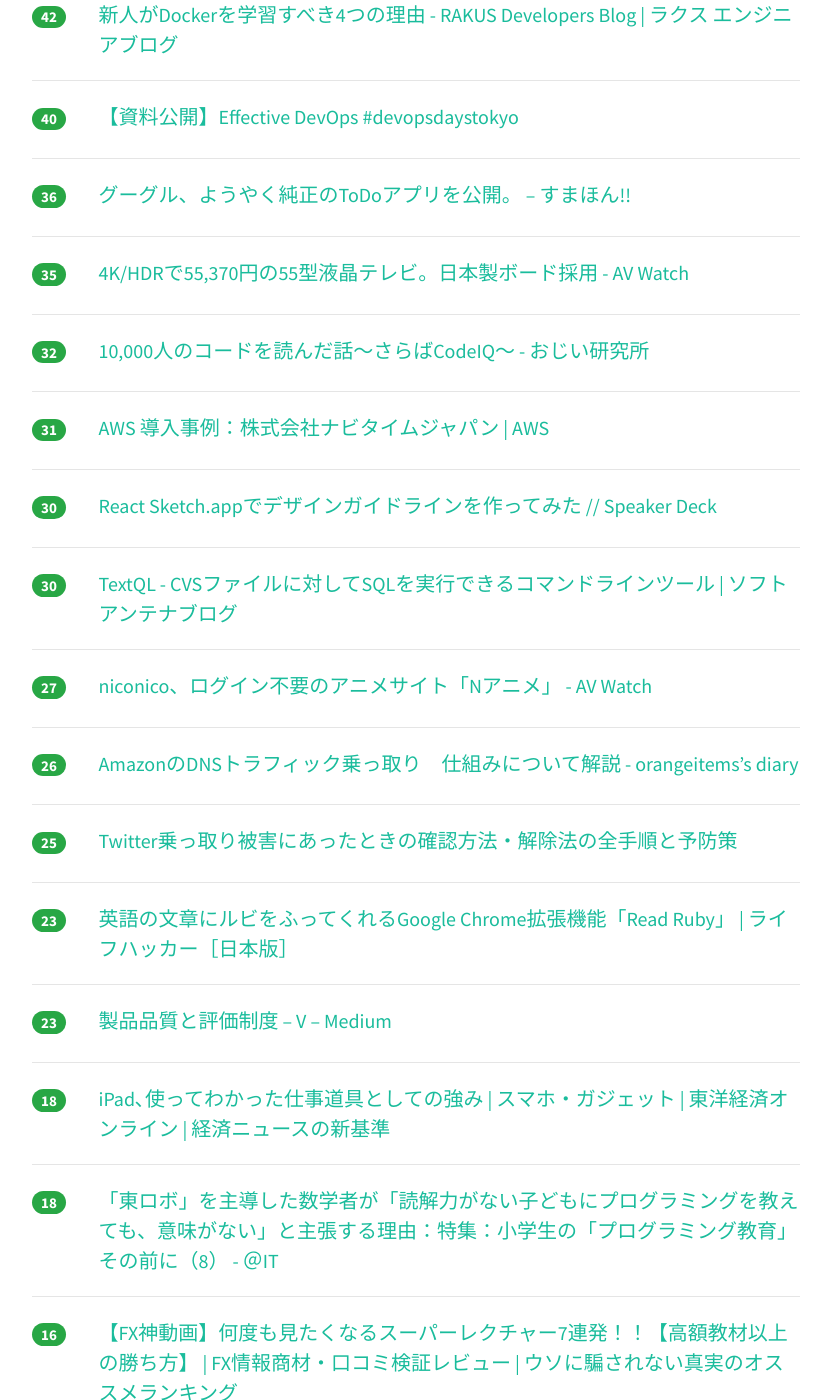
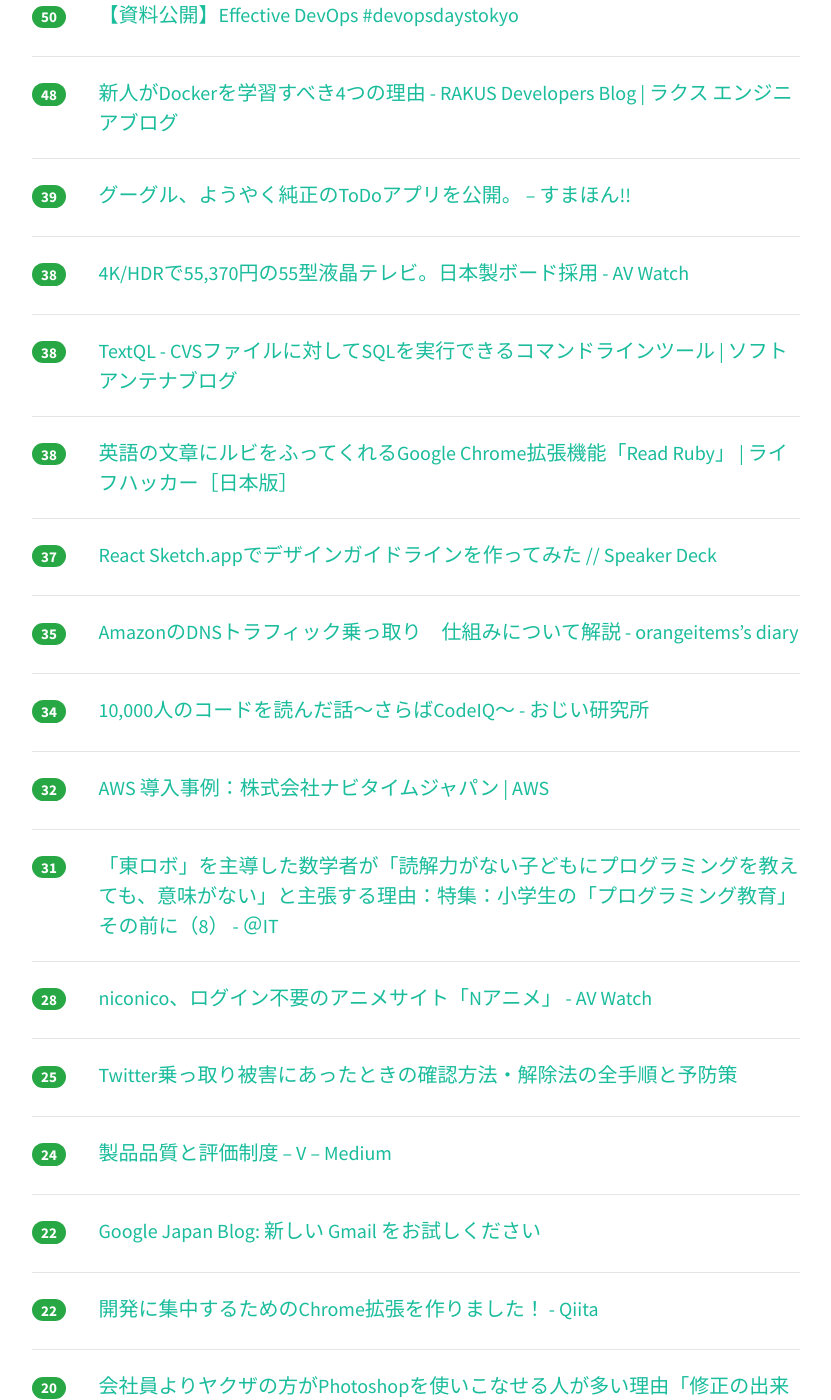
Before and after one commit to yatta47/hatena-matome-site, a Jekyll site: the page built from _posts/2018-04-26-hatena.md, in a window 1280 px wide and 1400 px high, scrolled down 754 px. Shown: the whole window, without its empty margins (224-1055 px from the left). Built offline with Jekyll 4.4.1, drawn with Linux system fonts in a browser that asks for light colours; nearby versions of some CDN libraries; some of the changed text lies outside the part shown.

Commit message:
Updated 2018-04-26

```diff
--- a/_posts/2018-04-26-hatena.md
+++ b/_posts/2018-04-26-hatena.md
@@ -1,79 +1,89 @@
 ---
 layout: post
 title:  "2018-04-26 はてぶIT"
-date:   2018-04-26 10:02:17
+date:   2018-04-26 11:03:12
 tags: [it-hotentry]
 ---
-25 件のデータあり
+28 件のデータあり
 
 <hr><div class="row">
-<div class="col-1"><span class="badge badge-pill badge-success h2">282</span></div>
+<div class="col-1"><span class="badge badge-pill badge-success h2">357</span></div>
 <div class="col-11"><a href='http://iwasiman.hatenablog.com/entry/2018/04/23/200000' target='_blank'>【JavaScript】３大フレームワーク Angular, React, Vue.jsを比べてみよう (2018年4月) - Rのつく財団入り口</a></div>
 </div>
 <hr>
 <div class="row">
-<div class="col-1"><span class="badge badge-pill badge-success h2">118</span></div>
+<div class="col-1"><span class="badge badge-pill badge-success h2">141</span></div>
 <div class="col-11"><a href='https://togetter.com/li/1221407' target='_blank'>「バルスなんて短い単語で都市が崩壊するのはセキュリティ的にどうなのよ」からの「正しい発音ではない」可能性 - Togetter</a></div>
 </div>
 <hr>
 <div class="row">
-<div class="col-1"><span class="badge badge-pill badge-success h2">75</span></div>
+<div class="col-1"><span class="badge badge-pill badge-success h2">87</span></div>
 <div class="col-11"><a href='https://toris.io/2018/04/a-world-without-kubernetes/' target='_blank'>Kubernetes のない世界 | TORI</a></div>
 </div>
 <hr>
 <div class="row">
-<div class="col-1"><span class="badge badge-pill badge-success h2">52</span></div>
+<div class="col-1"><span class="badge badge-pill badge-success h2">73</span></div>
 <div class="col-11"><a href='http://business.nikkeibp.co.jp/atcl/opinion/16/021900056/042300006/' target='_blank'>日本がホンダジェットから学ぶべき教訓とは？：日経ビジネスオンライン</a></div>
 </div>
 <hr>
 <div class="row">
-<div class="col-1"><span class="badge badge-pill badge-success h2">42</span></div>
+<div class="col-1"><span class="badge badge-pill badge-success h2">50</span></div>
+<div class="col-11"><a href='http://www.ryuzee.com/contents/blog/7126' target='_blank'>【資料公開】Effective DevOps #devopsdaystokyo</a></div>
+</div>
+<hr>
+<div class="row">
+<div class="col-1"><span class="badge badge-pill badge-success h2">48</span></div>
 <div class="col-11"><a href='http://tech-blog.rakus.co.jp/entry/2018/04/25/151607' target='_blank'>新人がDockerを学習すべき4つの理由 - RAKUS Developers Blog | ラクス エンジニアブログ</a></div>
 </div>
 <hr>
 <div class="row">
-<div class="col-1"><span class="badge badge-pill badge-success h2">40</span></div>
-<div class="col-11"><a href='http://www.ryuzee.com/contents/blog/7126' target='_blank'>【資料公開】Effective DevOps #devopsdaystokyo</a></div>
-</div>
-<hr>
-<div class="row">
-<div class="col-1"><span class="badge badge-pill badge-success h2">36</span></div>
+<div class="col-1"><span class="badge badge-pill badge-success h2">39</span></div>
 <div class="col-11"><a href='https://smhn.info/201804-google-todo-app' target='_blank'>グーグル、ようやく純正のToDoアプリを公開。 – すまほん!!</a></div>
 </div>
 <hr>
 <div class="row">
-<div class="col-1"><span class="badge badge-pill badge-success h2">35</span></div>
+<div class="col-1"><span class="badge badge-pill badge-success h2">38</span></div>
 <div class="col-11"><a href='https://av.watch.impress.co.jp/docs/news/1119073.html' target='_blank'>4K/HDRで55,370円の55型液晶テレビ。日本製ボード採用 - AV Watch</a></div>
 </div>
 <hr>
 <div class="row">
-<div class="col-1"><span class="badge badge-pill badge-success h2">32</span></div>
+<div class="col-1"><span class="badge badge-pill badge-success h2">38</span></div>
+<div class="col-11"><a href='https://www.softantenna.com/wp/review/textql/' target='_blank'>TextQL - CVSファイルに対してSQLを実行できるコマンドラインツール | ソフトアンテナブログ</a></div>
+</div>
+<hr>
+<div class="row">
+<div class="col-1"><span class="badge badge-pill badge-success h2">38</span></div>
+<div class="col-11"><a href='https://www.lifehacker.jp/2018/04/164915readruby.html' target='_blank'>英語の文章にルビをふってくれるGoogle Chrome拡張機能「Read Ruby」 | ライフハッカー［日本版］</a></div>
+</div>
+<hr>
+<div class="row">
+<div class="col-1"><span class="badge badge-pill badge-success h2">37</span></div>
+<div class="col-11"><a href='https://speakerdeck.com/sawa_zen/react-sketch-dot-appdedezaingaidorainwozuo-tutemita' target='_blank'>React Sketch.appでデザインガイドラインを作ってみた // Speaker Deck</a></div>
+</div>
+<hr>
+<div class="row">
+<div class="col-1"><span class="badge badge-pill badge-success h2">35</span></div>
+<div class="col-11"><a href='http://www.orangeitems.com/entry/2018/04/25/134157' target='_blank'>AmazonのDNSトラフィック乗っ取り　仕組みについて解説 - orangeitems’s diary</a></div>
+</div>
+<hr>
+<div class="row">
+<div class="col-1"><span class="badge badge-pill badge-success h2">34</span></div>
 <div class="col-11"><a href='http://ozy4dm.hateblo.jp/entry/2018/04/25/150234' target='_blank'>10,000人のコードを読んだ話～さらばCodeIQ～ - おじい研究所</a></div>
 </div>
 <hr>
 <div class="row">
-<div class="col-1"><span class="badge badge-pill badge-success h2">31</span></div>
+<div class="col-1"><span class="badge badge-pill badge-success h2">32</span></div>
 <div class="col-11"><a href='https://aws.amazon.com/jp/solutions/case-studies/navitime/' target='_blank'>AWS 導入事例：株式会社ナビタイムジャパン | AWS</a></div>
 </div>
 <hr>
 <div class="row">
-<div class="col-1"><span class="badge badge-pill badge-success h2">30</span></div>
-<div class="col-11"><a href='https://speakerdeck.com/sawa_zen/react-sketch-dot-appdedezaingaidorainwozuo-tutemita' target='_blank'>React Sketch.appでデザインガイドラインを作ってみた // Speaker Deck</a></div>
+<div class="col-1"><span class="badge badge-pill badge-success h2">31</span></div>
+<div class="col-11"><a href='http://www.atmarkit.co.jp/ait/articles/1804/26/news018.html' target='_blank'>「東ロボ」を主導した数学者が「読解力がない子どもにプログラミングを教えても、意味がない」と主張する理由：特集：小学生の「プログラミング教育」その前に（8） - ＠IT</a></div>
 </div>
 <hr>
 <div class="row">
-<div class="col-1"><span class="badge badge-pill badge-success h2">30</span></div>
-<div class="col-11"><a href='https://www.softantenna.com/wp/review/textql/' target='_blank'>TextQL - CVSファイルに対してSQLを実行できるコマンドラインツール | ソフトアンテナブログ</a></div>
-</div>
-<hr>
-<div class="row">
-<div class="col-1"><span class="badge badge-pill badge-success h2">27</span></div>
+<div class="col-1"><span class="badge badge-pill badge-success h2">28</span></div>
 <div class="col-11"><a href='https://av.watch.impress.co.jp/docs/news/1119136.html' target='_blank'>niconico、ログイン不要のアニメサイト「Nアニメ」 - AV Watch</a></div>
-</div>
-<hr>
-<div class="row">
-<div class="col-1"><span class="badge badge-pill badge-success h2">26</span></div>
-<div class="col-11"><a href='http://www.orangeitems.com/entry/2018/04/25/134157' target='_blank'>AmazonのDNSトラフィック乗っ取り　仕組みについて解説 - orangeitems’s diary</a></div>
 </div>
 <hr>
 <div class="row">
@@ -82,13 +92,33 @@ tags: [it-hotentry]
 </div>
 <hr>
 <div class="row">
-<div class="col-1"><span class="badge badge-pill badge-success h2">23</span></div>
-<div class="col-11"><a href='https://www.lifehacker.jp/2018/04/164915readruby.html' target='_blank'>英語の文章にルビをふってくれるGoogle Chrome拡張機能「Read Ruby」 | ライフハッカー［日本版］</a></div>
+<div class="col-1"><span class="badge badge-pill badge-success h2">24</span></div>
+<div class="col-11"><a href='https://medium.com/@voluntas/5aaad6ea845c' target='_blank'>製品品質と評価制度 – V – Medium</a></div>
 </div>
 <hr>
 <div class="row">
-<div class="col-1"><span class="badge badge-pill badge-success h2">23</span></div>
-<div class="col-11"><a href='https://medium.com/@voluntas/5aaad6ea845c' target='_blank'>製品品質と評価制度 – V – Medium</a></div>
+<div class="col-1"><span class="badge badge-pill badge-success h2">22</span></div>
+<div class="col-11"><a href='https://japan.googleblog.com/2018/04/gmail.html' target='_blank'>Google Japan Blog: 新しい Gmail をお試しください</a></div>
+</div>
+<hr>
+<div class="row">
+<div class="col-1"><span class="badge badge-pill badge-success h2">22</span></div>
+<div class="col-11"><a href='https://qiita.com/Yuta_Fujiwara/items/ce4de683255aeffffb5d' target='_blank'>開発に集中するためのChrome拡張を作りました！ - Qiita</a></div>
+</div>
+<hr>
+<div class="row">
+<div class="col-1"><span class="badge badge-pill badge-success h2">20</span></div>
+<div class="col-11"><a href='https://togetter.com/li/1221424' target='_blank'>会社員よりヤクザの方がPhotoshopを使いこなせる人が多い理由「修正の出来栄えがシノギの多寡に関わる」 - Togetter</a></div>
+</div>
+<hr>
+<div class="row">
+<div class="col-1"><span class="badge badge-pill badge-success h2">19</span></div>
+<div class="col-11"><a href='https://qiita.com/masudakz/items/34bc3f7ad671a330605e' target='_blank'>技術書典でMackerelと同人誌を学ぶ - Qiita</a></div>
+</div>
+<hr>
+<div class="row">
+<div class="col-1"><span class="badge badge-pill badge-success h2">19</span></div>
+<div class="col-11"><a href='http://interdisciplinary.hateblo.jp/entry/2018/04/25/214321' target='_blank'>標本や母集団などの、統計用語の説明 - Interdisciplinary</a></div>
 </div>
 <hr>
 <div class="row">
@@ -98,7 +128,12 @@ tags: [it-hotentry]
 <hr>
 <div class="row">
 <div class="col-1"><span class="badge badge-pill badge-success h2">18</span></div>
-<div class="col-11"><a href='http://www.atmarkit.co.jp/ait/articles/1804/26/news018.html' target='_blank'>「東ロボ」を主導した数学者が「読解力がない子どもにプログラミングを教えても、意味がない」と主張する理由：特集：小学生の「プログラミング教育」その前に（8） - ＠IT</a></div>
+<div class="col-11"><a href='http://jp.gamesindustry.biz/article/1804/18042501/' target='_blank'>パッチ不可能なハードウェア脆弱性で任天堂はセキュリティの悪夢に直面する - GamesIndustry.biz Japan Edition</a></div>
+</div>
+<hr>
+<div class="row">
+<div class="col-1"><span class="badge badge-pill badge-success h2">18</span></div>
+<div class="col-11"><a href='http://forza.cocolog-nifty.com/blog/2018/04/redminegitlab-1.html' target='_blank'>Redmineの直近の課題～競合ツールGitlabに対抗できるか: プログラマの思索</a></div>
 </div>
 <hr>
 <div class="row">
@@ -108,26 +143,6 @@ tags: [it-hotentry]
 <hr>
 <div class="row">
 <div class="col-1"><span class="badge badge-pill badge-success h2">16</span></div>
-<div class="col-11"><a href='https://togetter.com/li/1221424' target='_blank'>会社員よりヤクザの方がPhotoshopを使いこなせる人が多い理由「修正の出来栄えがシノギの多寡に関わる」 - Togetter</a></div>
+<div class="col-11"><a href='https://cloud.google.com/memorystore/' target='_blank'>Fully-managed in-memory data store service  |  Google Cloud</a></div>
 </div>
 <hr>
-<div class="row">
-<div class="col-1"><span class="badge badge-pill badge-success h2">16</span></div>
-<div class="col-11"><a href='http://forza.cocolog-nifty.com/blog/2018/04/redminegitlab-1.html' target='_blank'>Redmineの直近の課題～競合ツールGitlabに対抗できるか: プログラマの思索</a></div>
-</div>
-<hr>
-<div class="row">
-<div class="col-1"><span class="badge badge-pill badge-success h2">15</span></div>
-<div class="col-11"><a href='http://interdisciplinary.hateblo.jp/entry/2018/04/25/214321' target='_blank'>標本や母集団などの、統計用語の説明 - Interdisciplinary</a></div>
-</div>
-<hr>
-<div class="row">
-<div class="col-1"><span class="badge badge-pill badge-success h2">15</span></div>
-<div class="col-11"><a href='http://jp.gamesindustry.biz/article/1804/18042501/' target='_blank'>パッチ不可能なハードウェア脆弱性で任天堂はセキュリティの悪夢に直面する - GamesIndustry.biz Japan Edition</a></div>
-</div>
-<hr>
-<div class="row">
-<div class="col-1"><span class="badge badge-pill badge-success h2">14</span></div>
-<div class="col-11"><a href='https://qiita.com/masudakz/items/34bc3f7ad671a330605e' target='_blank'>技術書典でMackerelと同人誌を学ぶ - Qiita</a></div>
-</div>
-<hr>
```
